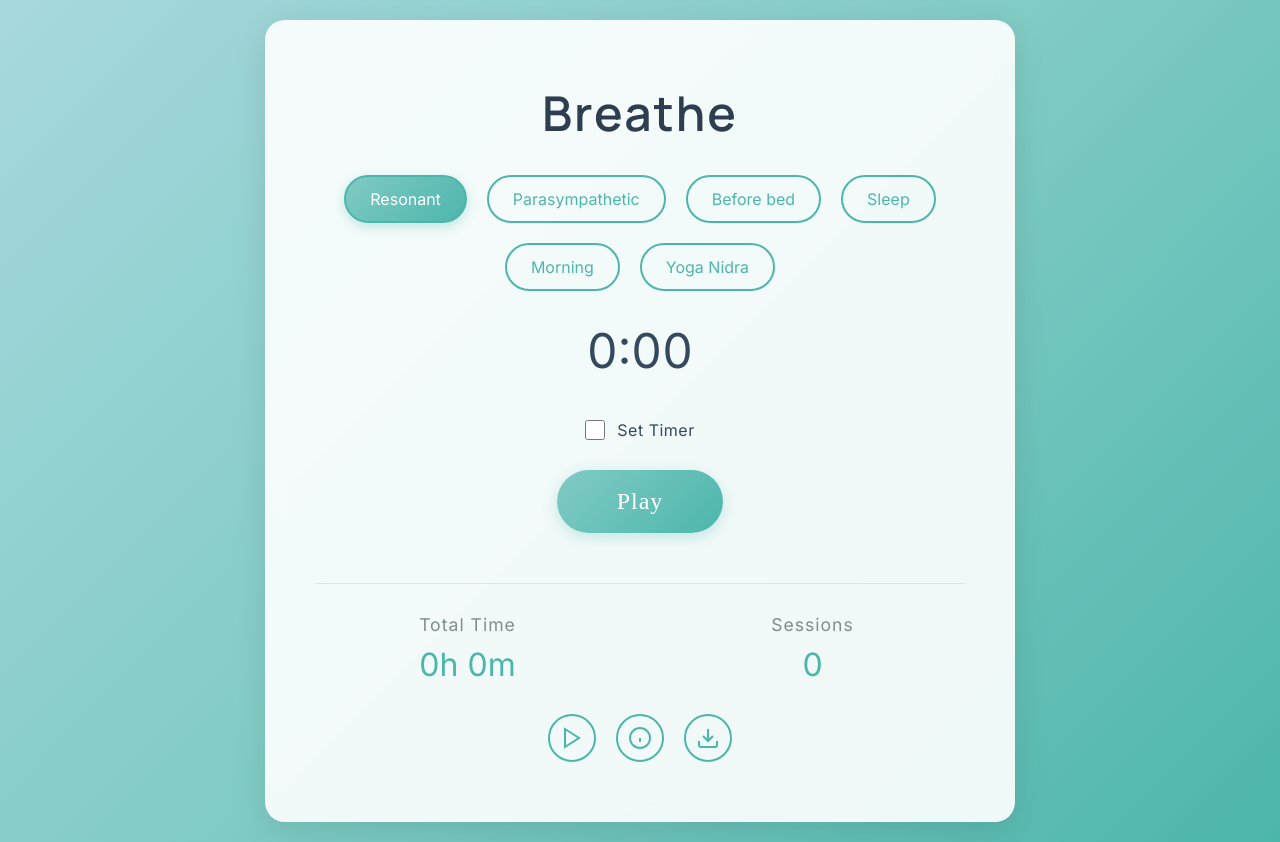
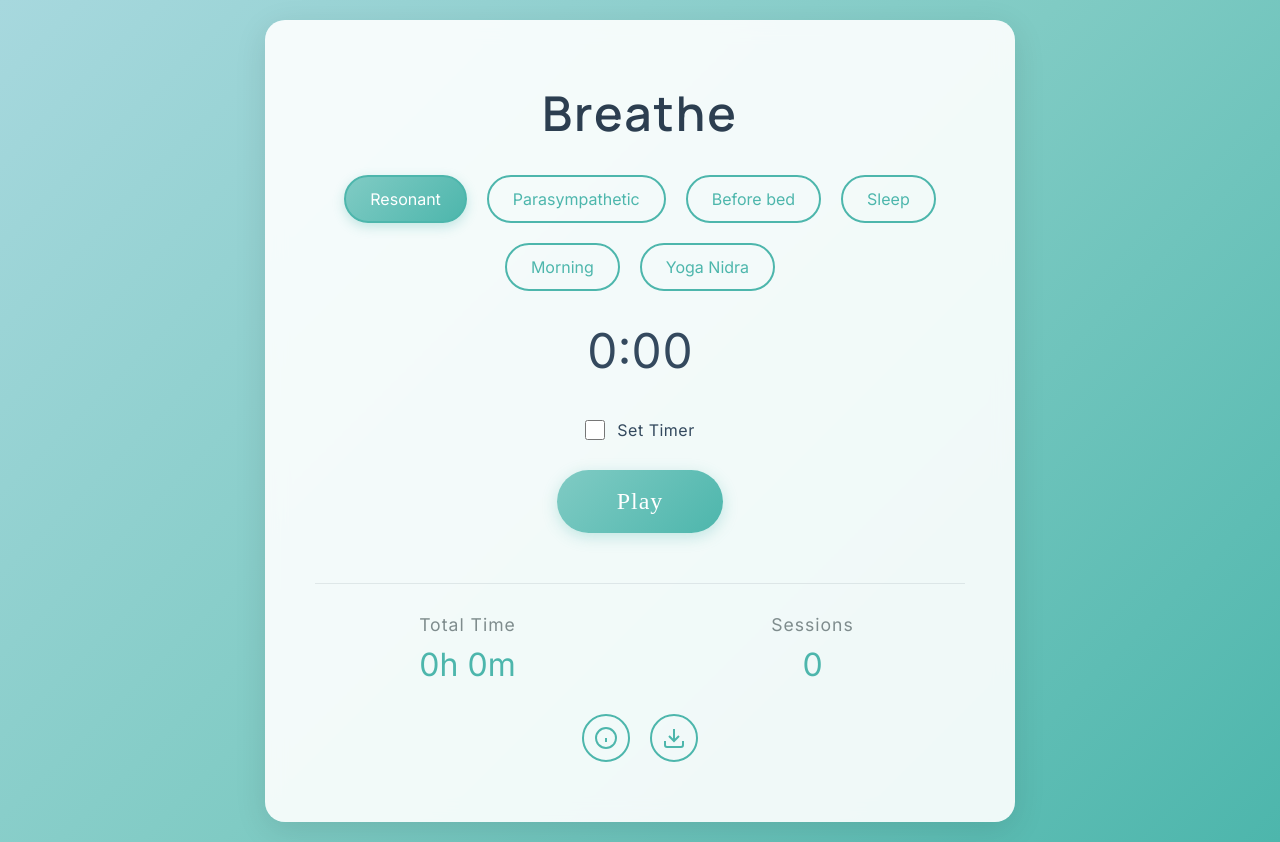
Before and after one commit to noahlimjj/resonantbreathing, a React (Vite) app: page / in a window 1280 px wide. Built offline with nearby package versions, Linux system fonts and the light colour scheme.

Commit message:
fix: show video button only for modes with video, dynamic modal title

```diff
--- a/public/sw.js
+++ b/public/sw.js
@@ -1,4 +1,4 @@
-const CACHE_NAME = 'breathe-v10';
+const CACHE_NAME = 'breathe-v11';
 const urlsToCache = [
   '/',
   '/index.html',
--- a/src/App.jsx
+++ b/src/App.jsx
@@ -318,11 +318,13 @@ function App() {
         </div>
 
         <div className="action-buttons">
-          <button className="icon-button" onClick={() => setShowVideo(true)} title="Watch Video Guide">
-            <svg width="24" height="24" viewBox="0 0 24 24" fill="none" stroke="currentColor" strokeWidth="2">
-              <polygon points="5 3 19 12 5 21 5 3"></polygon>
-            </svg>
-          </button>
+          {breathingModes[selectedMode].videoId && (
+            <button className="icon-button" onClick={() => setShowVideo(true)} title={`Watch ${breathingModes[selectedMode].name} Video`}>
+              <svg width="24" height="24" viewBox="0 0 24 24" fill="none" stroke="currentColor" strokeWidth="2">
+                <polygon points="5 3 19 12 5 21 5 3"></polygon>
+              </svg>
+            </button>
+          )}
           <button className="icon-button" onClick={() => setShowInfo(true)} title="Learn about breathing techniques">
             <svg width="24" height="24" viewBox="0 0 24 24" fill="none" stroke="currentColor" strokeWidth="2">
               <circle cx="12" cy="12" r="10"></circle>
@@ -344,7 +346,7 @@ function App() {
           <div className="modal-overlay" onClick={() => setShowVideo(false)}>
             <div className="modal-content" onClick={(e) => e.stopPropagation()}>
               <button className="modal-close" onClick={() => setShowVideo(false)}>×</button>
-              <h2>Video Guide</h2>
+              <h2>{breathingModes[selectedMode].name} Video</h2>
               <div className="video-container">
                 <iframe
                   src={`https://www.youtube.com/embed/${breathingModes[selectedMode].videoId || 'mPOB8a6llyE'}`}
```
